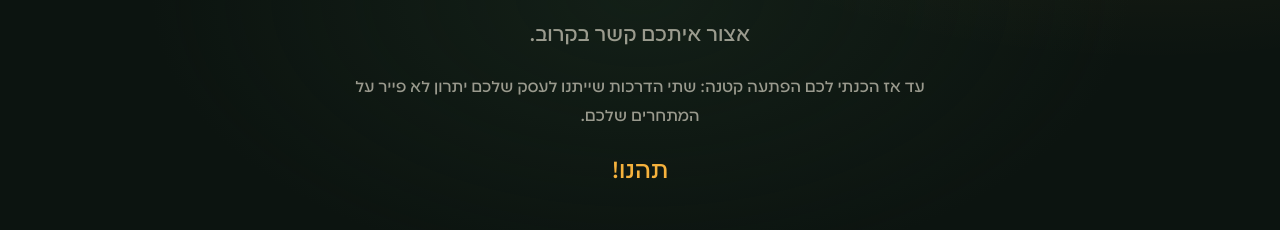
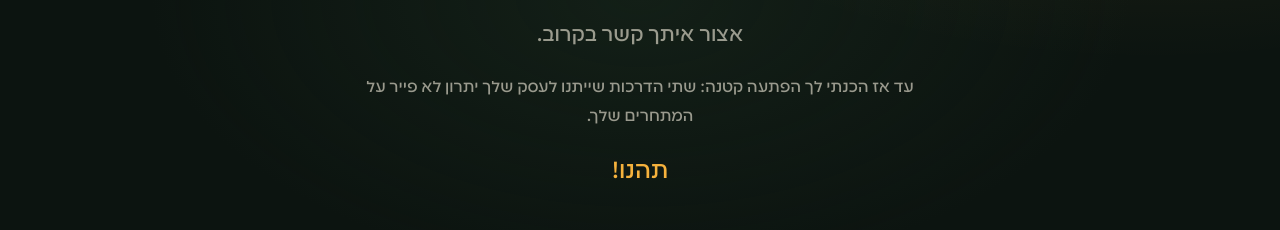
Before and after one commit to tomkim07-stack/facebrand-landing, a plain HTML site: page thanks.html in a window 1280 px wide. Shown: the part 244-474 px from the top of the page. Drawn offline with Linux system fonts and the light colour scheme.

Commit message:
Add files via upload

```diff
--- a/thanks.html
+++ b/thanks.html
@@ -164,8 +164,8 @@ input:focus{outline:none;border-color:var(--accent)}
   <div class="check" aria-hidden="true"></div>
   <span class="eyebrow">השיחה בדרך</span>
   <h1 id="ttl">קיבלתי את הפרטים</h1>
-  <p class="sub">אצור איתכם קשר בקרוב.</p>
-  <p class="lead">עד אז הכנתי לכם הפתעה קטנה: שתי הדרכות שייתנו לעסק שלכם יתרון לא פייר על המתחרים שלכם.</p>
+  <p class="sub">אצור איתך קשר בקרוב.</p>
+  <p class="lead">עד אז הכנתי לך הפתעה קטנה: שתי הדרכות שייתנו לעסק שלך יתרון לא פייר על המתחרים שלך.</p>
   <p class="mantra hl">תהנו!</p>
  </section>
  <div class="vids">
```
